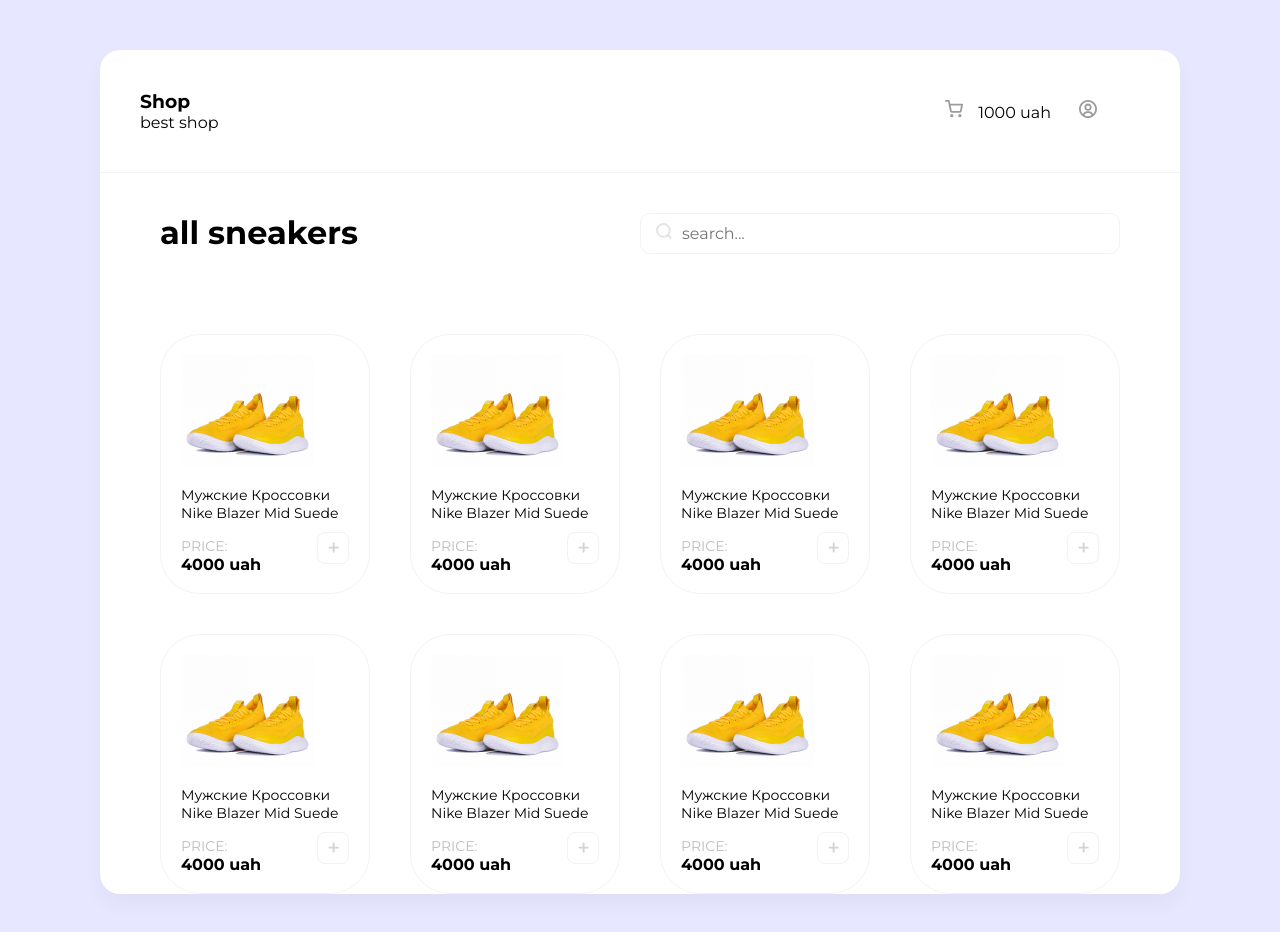
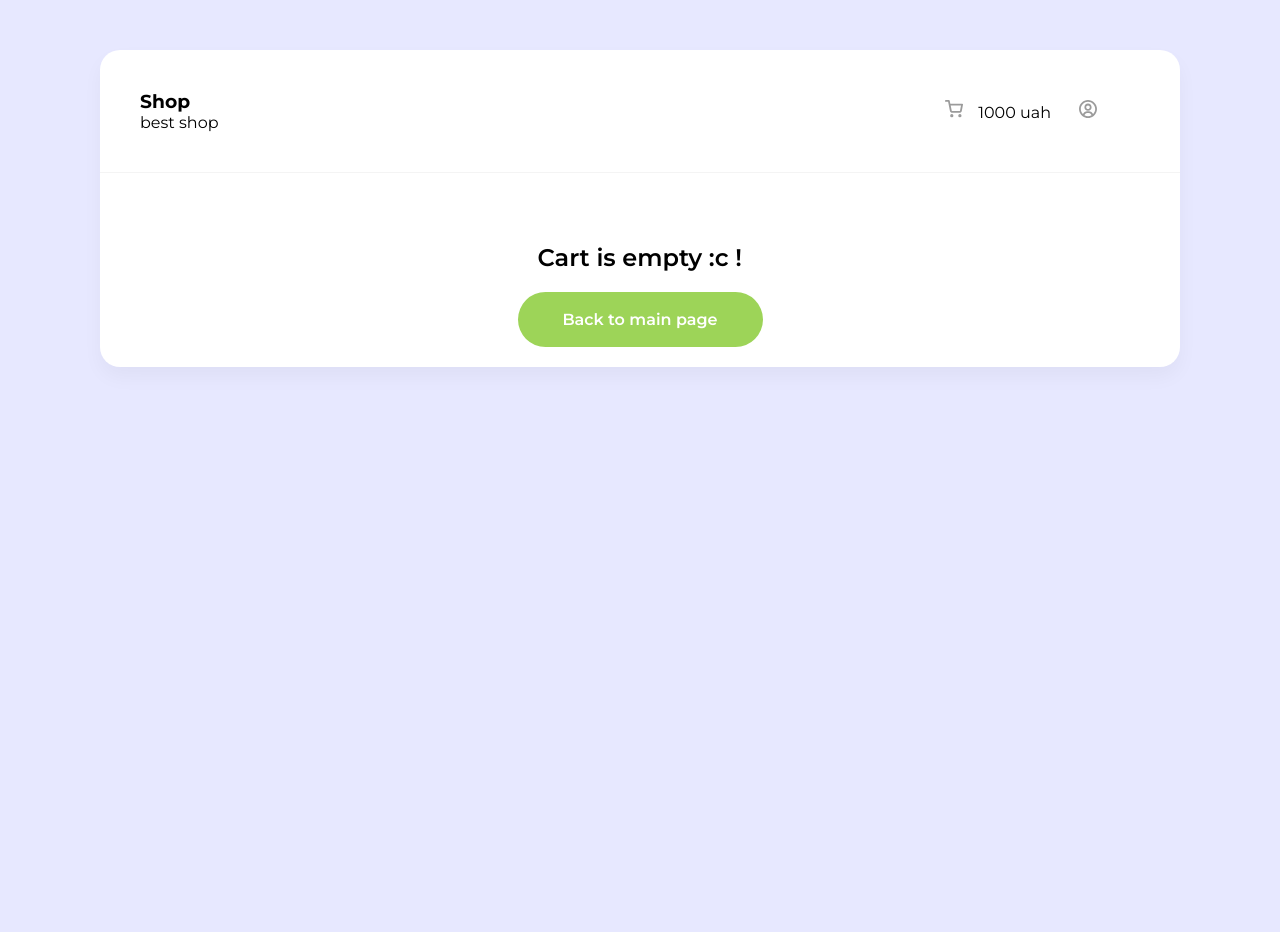
Before and after one commit to Nick-Yefimov/Sneakers-store, a React (Create React App) app: page /cart in a window 1280 px wide. Shown: the top 932 px of the page. After the commit the page ends 800 px from the top, so only its background shows below. Built offline with nearby package versions, Linux system fonts and the light colour scheme.

Commit message:
add cartPage and route him

```diff
--- a/package.json
+++ b/package.json
@@ -23,6 +23,7 @@
     "react-dom": "^18.2.0",
     "react-redux": "^8.0.5",
     "react-router": "^6.11.0",
+    "react-router-dom": "^6.11.1",
     "react-scripts": "5.0.1",
     "sass": "^1.62.1",
     "typescript": "^4.9.5",
--- a/src/components/app/App.tsx
+++ b/src/components/app/App.tsx
@@ -1,13 +1,21 @@
-import AppHeader from '../appHeader/AppHeader';
+import { BrowserRouter as Router, Route, Routes } from 'react-router-dom';
 
 import '../../style/style.scss';
 
+import MainPage from '../pages/main/MainPage';
+import CartPage from '../pages/cartPage/CartPage';
+
 const App: React.FC = () => {
-  return (
-    <>
-      <AppHeader />
-    </>
-  )
+	return (
+		<Router>
+			<div className='wrapper'>
+				<Routes>
+					<Route path='/' element={<MainPage />} />
+					<Route path='/cart' element={<CartPage />} />
+				</Routes>
+			</div>
+		</Router>
+	)
 };
 
 export default App;
--- a/src/components/appHeader/AppHeader.tsx
+++ b/src/components/appHeader/AppHeader.tsx
@@ -1,14 +1,13 @@
+import { Link } from 'react-router-dom';
 import cart from '../../resources/img/cart.svg';
 import user from '../../resources/img/user.svg';
 
-import AppProducts from '../appProducts/AppProducts';
-import AppSearch from '../appSearch/AppSearch';
 
 import './appHeader.scss';
 
 const AppHeader: React.FC = () => {
 	return (
-		<div className="wrapper">
+		<>
 			<header className="header">
 				<div className="header__left">
 					<div className="header__info">
@@ -18,7 +17,7 @@
 				</div>
 				<ul className="header__right">
 					<li>
-						<img width={18} height={18} src={cart} alt="cart" />
+						<Link to='/cart'><img width={18} height={18} src={cart} alt="cart" /></Link>
 						<span>1000 uah</span>
 					</li>
 					<li>
@@ -26,9 +25,7 @@
 					</li>
 				</ul>
 			</header>
-			<AppSearch />
-			<AppProducts />
-		</div>
+		</>
 	)
 }
 
--- /dev/null
+++ b/src/components/cart/Cart.tsx
@@ -0,0 +1,20 @@
+import { Link } from 'react-router-dom';
+
+import './cart.scss';
+const Cart: React.FC = () => {
+    return (
+        <>
+            <div className='cart'>
+                <h2 className='cart__title'>
+                    Cart is empty :c !
+                </h2>
+                <Link to='/'>
+                    <button className='cart__btn'>
+                        Back to main page
+                    </button>
+                </Link>
+            </div>
+        </>
+    )
+}
+export default Cart;
--- /dev/null
+++ b/src/components/cart/cart.scss
@@ -0,0 +1,22 @@
+.cart {
+    margin-top: 50px;
+    display: grid;
+    justify-content: center;
+    &__title {
+        margin: 20px;
+        font-weight: 600;
+        font-size: 24px;
+    }
+    &__btn {
+        margin-bottom: 20px;
+        border: none;
+        border-radius: 28px;
+        width: 245px;
+        height: 55px;
+        font-size: 16px;
+        font-weight: 600;
+        text-align: center;
+        color: #fff;
+        background-color: #9DD458;
+    }
+}
--- /dev/null
+++ b/src/components/pages/cartPage/CartPage.tsx
@@ -0,0 +1,13 @@
+import AppHeader from '../../appHeader/AppHeader';
+import Cart from '../../cart/Cart';
+
+const CartPage: React.FC = () => {
+    return (
+        <>
+            <AppHeader />
+            <Cart />
+        </>
+    )
+}
+
+export default CartPage;
--- /dev/null
+++ b/src/components/pages/main/MainPage.tsx
@@ -0,0 +1,12 @@
+import AppHeader from '../../appHeader/AppHeader';
+import AppProducts from '../../appProducts/AppProducts';
+
+const MainPage: React.FC = () => {
+    return (
+        <div className='wrapper'>
+            <AppHeader />
+            <AppProducts />
+        </div>
+    )
+}
+export default MainPage;
--- a/src/index.tsx
+++ b/src/index.tsx
@@ -1,18 +1,15 @@
 import React from 'react';
-import { createRoot } from 'react-dom/client';
+import ReactDOM from 'react-dom/client';
+
 import { Provider } from 'react-redux';
 
 import App from './components/app/App';
 import store from './store';
 
 
-const container = document.getElementById('root')!;
-const root = createRoot(container);
-
+const root = ReactDOM.createRoot(document.getElementById('root') as HTMLElement);
 root.render(
-  <React.StrictMode>
-    <Provider store={store}>
-      <App />
-    </Provider>
-  </React.StrictMode>
+  <Provider store={store}>
+    <App />
+  </Provider>
 );
```
Also changed, not shown: 1 other file (tests, documents, lock files or other folders).
